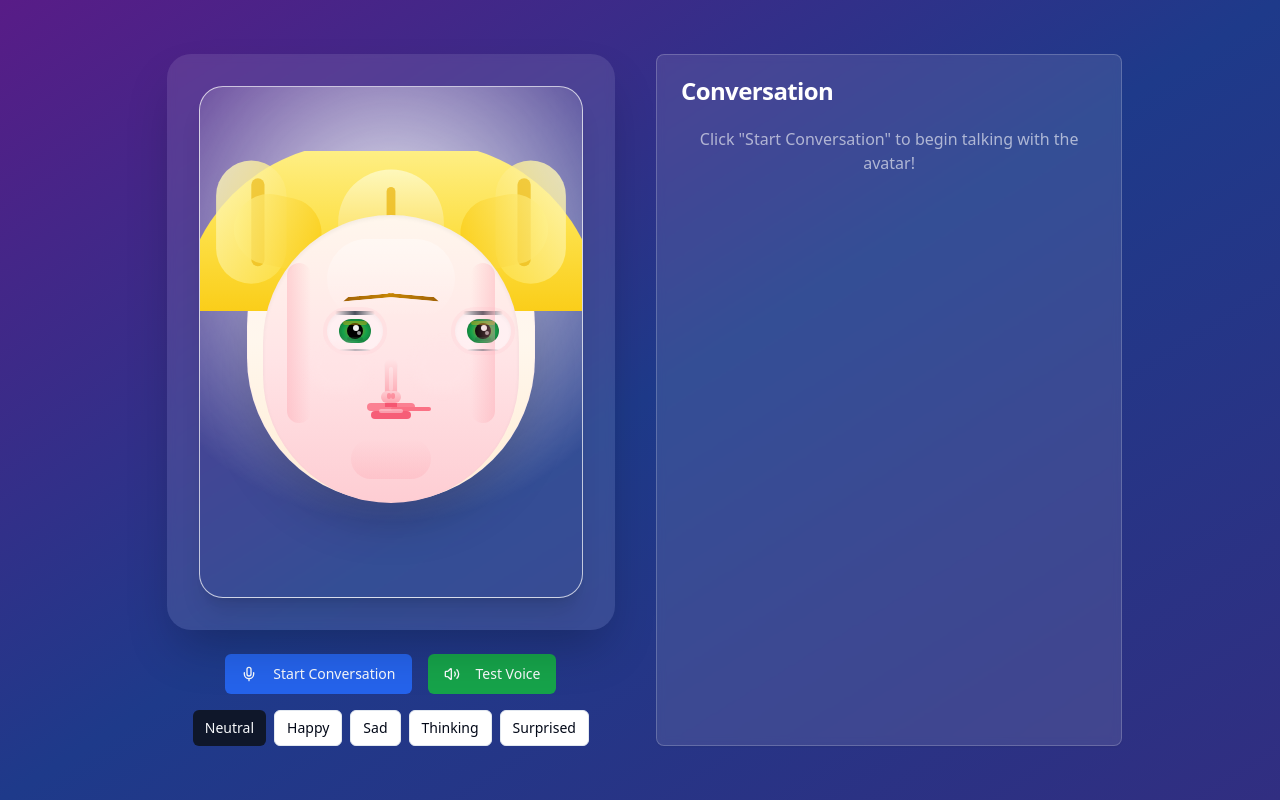
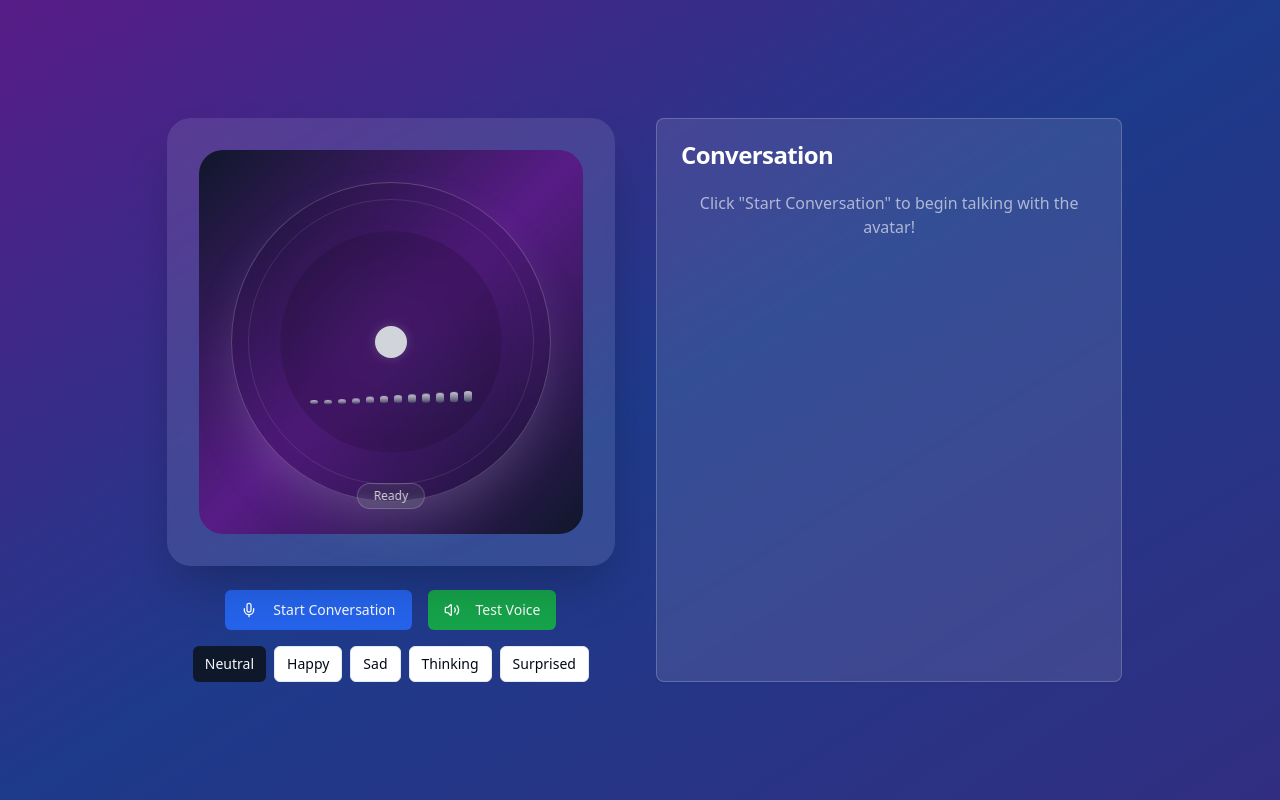
Before and after one commit to Ianmuthomi1738/lively-digital-persona, a React (Vite) app: page / in a window 1280 px wide. Built offline with nearby package versions, Linux system fonts and the light colour scheme.

Commit message:
Refactor: Replace avatar UI with Siri-like animation
Replaced the existing avatar UI with a new, animated design inspired by Siri, including a glowing animation synchronized with spoken words. Updated `Avatar.tsx` and `AvatarFace.tsx` to reflect the changes.

```diff
--- a/src/components/Avatar/Avatar.tsx
+++ b/src/components/Avatar/Avatar.tsx
@@ -1,10 +1,9 @@
 
 import React, { useEffect, useRef, forwardRef, useImperativeHandle } from 'react';
 import { AvatarAPI } from './AvatarAPI';
-import { AvatarFace } from './AvatarFace';
+import { SiriAvatar } from './SiriAvatar';
 import { useSpeechSynthesis } from './hooks/useSpeechSynthesis';
 import { useSpeechRecognition } from './hooks/useSpeechRecognition';
-import { useAnimations } from './hooks/useAnimations';
 
 interface AvatarProps {
   expression?: 'neutral' | 'happy' | 'sad' | 'thinking' | 'surprised';
@@ -15,18 +14,9 @@ export const Avatar = forwardRef<AvatarAPI, AvatarProps>(({
   expression = 'neutral',
   onSpeakingStateChange
 }, ref) => {
-  const containerRef = useRef<HTMLDivElement>(null);
   const { speak, isSpeaking } = useSpeechSynthesis();
   const { listen } = useSpeechRecognition();
-  const {
-    blinkState,
-    mouthState,
-    headTilt,
-    eyebrowRaise,
-    currentExpression,
-    setExpression,
-    setMouthState
-  } = useAnimations(expression);
+  const [isListening, setIsListening] = React.useState(false);
 
   useEffect(() => {
     onSpeakingStateChange?.(isSpeaking);
@@ -35,24 +25,7 @@ export const Avatar = forwardRef<AvatarAPI, AvatarProps>(({
   const handleSpeak = async (text: string): Promise<void> => {
     return new Promise(async (resolve, reject) => {
       try {
-        await speak(text, (viseme: string) => {
-          // Map visemes to mouth shapes for lip-sync with proper typing
-          const visemeMap: Record<string, 'closed' | 'small' | 'open' | 'wide' | 'rounded' | 'smile'> = {
-            'sil': 'closed',
-            'AE': 'open',
-            'AH': 'wide',
-            'AO': 'rounded',
-            'EH': 'small',
-            'ER': 'small',
-            'IH': 'small',
-            'IY': 'smile',
-            'OW': 'rounded',
-            'UH': 'small',
-            'UW': 'rounded'
-          };
-          const mouthShape = visemeMap[viseme] || 'small';
-          setMouthState(mouthShape);
-        });
+        await speak(text);
         resolve();
       } catch (error) {
         reject(error);
@@ -61,11 +34,17 @@ export const Avatar = forwardRef<AvatarAPI, AvatarProps>(({
   };
 
   const handleListen = async (callback: (transcript: string) => void): Promise<void> => {
-    return listen(callback);
+    setIsListening(true);
+    try {
+      await listen(callback);
+    } finally {
+      setIsListening(false);
+    }
   };
 
   const handleSetExpression = (expr: typeof expression): void => {
-    setExpression(expr);
+    // Expression changes are now handled through the Siri-style animation states
+    console.log('Expression changed to:', expr);
   };
 
   useImperativeHandle(ref, () => ({
@@ -75,22 +54,19 @@ export const Avatar = forwardRef<AvatarAPI, AvatarProps>(({
   }));
 
   return (
-    <div
-      ref={containerRef}
-      className="relative w-96 h-[32rem] bg-gradient-to-b from-slate-100 via-white to-slate-50 rounded-3xl overflow-hidden shadow-xl border border-white/70"
-      style={{
-        transform: `rotate(${headTilt}deg)`,
-        transition: 'transform 0.5s ease-out',
-        backgroundImage: 'radial-gradient(circle at 50% 30%, rgba(255,255,255,0.9) 0%, transparent 70%)'
-      }}
-    >
-      <AvatarFace
-        expression={currentExpression}
-        blinkState={blinkState}
-        mouthState={mouthState}
-        eyebrowRaise={eyebrowRaise}
-        isSpeaking={isSpeaking}
-      />
+    <div className="relative w-96 h-96 flex items-center justify-center">
+      {/* Beautiful gradient background */}
+      <div className="absolute inset-0 bg-gradient-to-br from-slate-900 via-purple-900 to-slate-900 rounded-3xl overflow-hidden">
+        {/* Animated background patterns */}
+        <div className="absolute inset-0 opacity-30">
+          <div className="absolute top-1/4 left-1/4 w-32 h-32 bg-purple-500/20 rounded-full blur-xl animate-pulse" />
+          <div className="absolute bottom-1/4 right-1/4 w-24 h-24 bg-blue-500/20 rounded-full blur-xl animate-pulse delay-1000" />
+          <div className="absolute top-1/2 left-1/2 transform -translate-x-1/2 -translate-y-1/2 w-40 h-40 bg-gradient-radial from-white/5 to-transparent rounded-full" />
+        </div>
+      </div>
+
+      {/* Siri-style avatar */}
+      <SiriAvatar isSpeaking={isSpeaking} isListening={isListening} />
     </div>
   );
 });
--- /dev/null
+++ b/src/components/Avatar/SiriAvatar.tsx
@@ -0,0 +1,133 @@
+
+import React, { useEffect, useState, useRef } from 'react';
+
+interface SiriAvatarProps {
+  isSpeaking: boolean;
+  isListening: boolean;
+}
+
+export const SiriAvatar: React.FC<SiriAvatarProps> = ({ isSpeaking, isListening }) => {
+  const [waveAmplitudes, setWaveAmplitudes] = useState<number[]>(new Array(12).fill(0.1));
+  const animationRef = useRef<number>();
+
+  useEffect(() => {
+    const animate = () => {
+      setWaveAmplitudes(prev => prev.map((_, index) => {
+        if (isSpeaking) {
+          // Create dynamic wave animation when speaking
+          const time = Date.now() * 0.005;
+          const baseAmplitude = 0.3 + Math.sin(time + index * 0.5) * 0.4;
+          const randomVariation = Math.random() * 0.3;
+          return Math.max(0.1, Math.min(1, baseAmplitude + randomVariation));
+        } else if (isListening) {
+          // Gentle pulse when listening
+          const time = Date.now() * 0.003;
+          return 0.2 + Math.sin(time + index * 0.3) * 0.15;
+        } else {
+          // Idle state - minimal movement
+          const time = Date.now() * 0.001;
+          return 0.1 + Math.sin(time + index * 0.2) * 0.05;
+        }
+      }));
+
+      animationRef.current = requestAnimationFrame(animate);
+    };
+
+    animate();
+    return () => {
+      if (animationRef.current) {
+        cancelAnimationFrame(animationRef.current);
+      }
+    };
+  }, [isSpeaking, isListening]);
+
+  const getGlowColor = () => {
+    if (isSpeaking) return 'shadow-purple-500/50';
+    if (isListening) return 'shadow-blue-500/50';
+    return 'shadow-gray-400/30';
+  };
+
+  const getBarColor = () => {
+    if (isSpeaking) return 'bg-gradient-to-t from-purple-600 via-purple-400 to-purple-200';
+    if (isListening) return 'bg-gradient-to-t from-blue-600 via-blue-400 to-blue-200';
+    return 'bg-gradient-to-t from-gray-600 via-gray-400 to-gray-200';
+  };
+
+  return (
+    <div className="relative w-96 h-96 flex items-center justify-center">
+      {/* Main container with glow effect */}
+      <div className={`relative w-80 h-80 rounded-full bg-black/10 backdrop-blur-xl border border-white/20 ${getGlowColor()} shadow-2xl`}>
+
+        {/* Outer ring */}
+        <div className="absolute inset-4 rounded-full border border-white/10" />
+
+        {/* Inner visualization area */}
+        <div className="absolute inset-12 rounded-full bg-black/5 backdrop-blur-sm overflow-hidden">
+
+          {/* Wave bars container */}
+          <div className="absolute inset-0 flex items-center justify-center">
+            <div className="flex items-end justify-center space-x-1.5 h-32">
+              {waveAmplitudes.map((amplitude, index) => (
+                <div
+                  key={index}
+                  className={`w-2 rounded-full ${getBarColor()} transition-all duration-75 ease-out`}
+                  style={{
+                    height: `${amplitude * 100}%`,
+                    minHeight: '8px',
+                    opacity: 0.8 + amplitude * 0.2,
+                    transform: `scaleY(${0.5 + amplitude * 0.5})`,
+                  }}
+                />
+              ))}
+            </div>
+          </div>
+
+          {/* Central glow orb */}
+          <div className="absolute inset-0 flex items-center justify-center">
+            <div
+              className={`w-8 h-8 rounded-full transition-all duration-300 ${
+                isSpeaking
+                  ? 'bg-purple-400 shadow-purple-400/50 shadow-lg scale-110'
+                  : isListening
+                    ? 'bg-blue-400 shadow-blue-400/50 shadow-lg scale-105'
+                    : 'bg-gray-300 shadow-gray-300/30 shadow-md scale-100'
+              }`}
+              style={{
+                boxShadow: isSpeaking
+                  ? '0 0 20px rgba(168, 85, 247, 0.5), 0 0 40px rgba(168, 85, 247, 0.3)'
+                  : isListening
+                    ? '0 0 20px rgba(59, 130, 246, 0.5), 0 0 40px rgba(59, 130, 246, 0.3)'
+                    : '0 0 10px rgba(156, 163, 175, 0.3)'
+              }}
+            />
+          </div>
+
+          {/* Animated rings */}
+          {(isSpeaking || isListening) && (
+            <>
+              <div className={`absolute inset-0 rounded-full border-2 ${
+                isSpeaking ? 'border-purple-400/30' : 'border-blue-400/30'
+              } animate-ping`} />
+              <div className={`absolute inset-4 rounded-full border ${
+                isSpeaking ? 'border-purple-400/20' : 'border-blue-400/20'
+              } animate-pulse`} />
+            </>
+          )}
+        </div>
+
+        {/* Status indicator */}
+        <div className="absolute -bottom-2 left-1/2 transform -translate-x-1/2">
+          <div className={`px-4 py-1 rounded-full text-xs font-medium backdrop-blur-sm border border-white/20 ${
+            isSpeaking
+              ? 'bg-purple-500/20 text-purple-200'
+              : isListening
+                ? 'bg-blue-500/20 text-blue-200'
+                : 'bg-gray-500/20 text-gray-300'
+          }`}>
+            {isSpeaking ? 'Speaking...' : isListening ? 'Listening...' : 'Ready'}
+          </div>
+        </div>
+      </div>
+    </div>
+  );
+};
```
